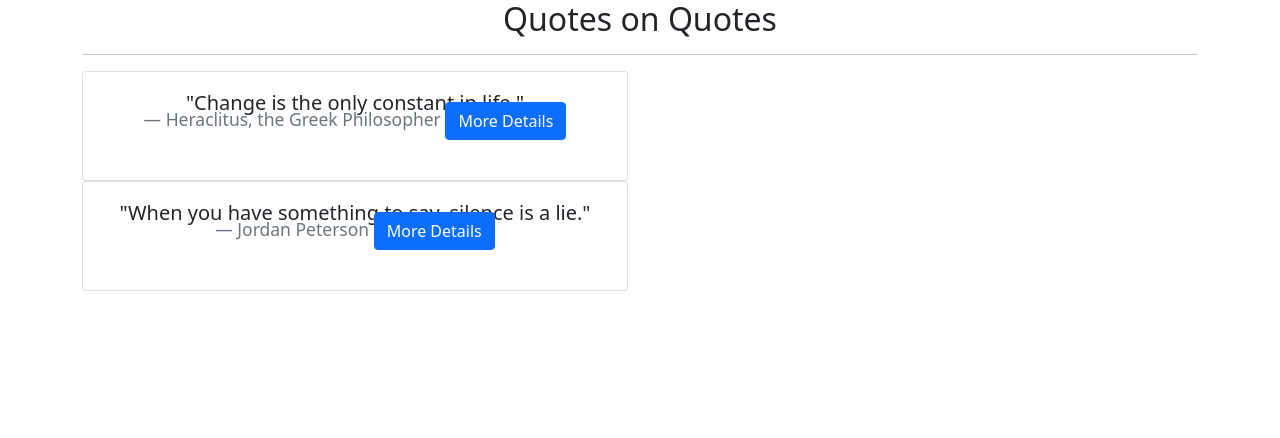
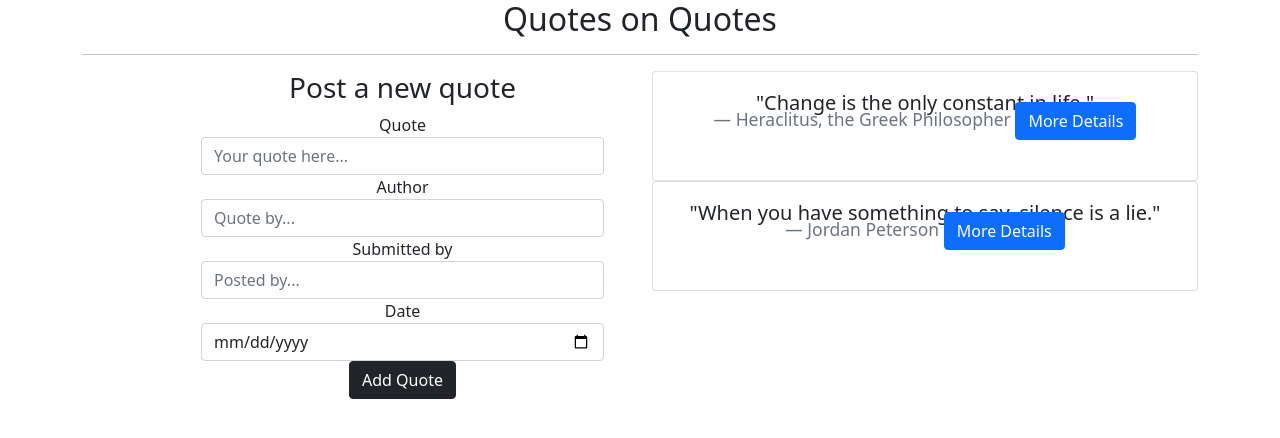
Before and after one commit to Edith-guru/quote, an Angular app: page / in a window 1280 px wide. Shown: the top 438 px of the page. Built offline with nearby package versions, Linux system fonts and the light colour scheme.

Commit message:
linked form to module, quote com

```diff
--- a/src/app/app.module.ts
+++ b/src/app/app.module.ts
@@ -1,5 +1,6 @@
 import { NgModule } from '@angular/core';
 import { BrowserModule } from '@angular/platform-browser';
+import { FormsModule } from '@angular/forms';
 
 import { AppRoutingModule } from './app-routing.module';
 import { AppComponent } from './app.component';
@@ -16,11 +17,12 @@
     QuoteDetailsComponent,
     HighlightDirective,
     TimeCountPipe,
-    QuoteInputFormComponent
+    QuoteInputFormComponent,
   ],
   imports: [
     BrowserModule,
-    AppRoutingModule
+    AppRoutingModule,
+    FormsModule
   ],
   providers: [],
   bootstrap: [AppComponent]
--- a/src/app/quote-input-form/quote-input-form.component.html
+++ b/src/app/quote-input-form/quote-input-form.component.html
@@ -1 +1,31 @@
-<p>quote-input-form works!</p>
+
+<div class="text-dark text-center container">
+    <h3>Post a new quote</h3>
+
+    <form #addForm='ngForm' (ngSubmit)='submitQuote();'>
+        <div class="form-group">
+            <label>Quote</label>
+            <input type="text" placeholder="Your quote here..." class="form-control" required [(ngModel)]="newQuote.text" id="text" name="text" #text='ngModel' required>
+            <small class="text-danger text-center" [class.d-none]='text.valid || text.untouched'>Quote is required</small>
+        </div>
+
+        <div class="form-group">
+            <label>Author</label>
+            <input type="text" placeholder="Quote by..." class="form-control" [(ngModel)]="newQuote.author" name="author" #author='ngModel' required>
+            <small class="text-danger text-center" [class.d-none]='author.valid || author.untouched'>Author is required</small>
+        </div>
+
+        <div class="form-group">
+            <label>Submitted by</label>
+            <input type="text" placeholder="Posted by..." class="form-control" [(ngModel)]="newQuote.submitName" name="submitName" #submitName='ngModel' required>
+            <small class="text-danger text-center" [class.d-none]='submitName.valid || submitName.untouched'>Name is required</small>
+        </div>
+
+        <div class="form-group">
+            <label>Date</label>
+            <input type="date" class="form-control" [(ngModel)]="newQuote.postDate" name="postDate" #postDate='ngModel' required>
+        </div>
+
+        <button class="btn btn-dark" type="submit">Add Quote</button>
+    </form>
+</div>
--- a/src/app/quote-input-form/quote-input-form.component.ts
+++ b/src/app/quote-input-form/quote-input-form.component.ts
@@ -1,4 +1,5 @@
-import { Component, OnInit } from '@angular/core';
+import { Component, OnInit, Output, EventEmitter } from '@angular/core';
+import { Quote } from '../quote';
 
 @Component({
   selector: 'app-quote-input-form',
@@ -7,6 +8,14 @@
 })
 export class QuoteInputFormComponent implements OnInit {
 
+  newQuote = new Quote (0,"","","",new Date());
+  @Output() addQuote = new EventEmitter<Quote>();
+
+  submitQuote(){
+    this.addQuote.emit(this.newQuote);
+  }
+
+
   constructor() { }
 
   ngOnInit(): void {
--- a/src/app/quotes/quotes.component.html
+++ b/src/app/quotes/quotes.component.html
@@ -2,6 +2,10 @@
   <h2 class="nav-brand text-center">Quotes on Quotes</h2>
     <hr>
       <div class="row">
+        <div class="offset-1 col-md-5">
+            <app-quote-input-form (addQuote)="addAQuote($event)"></app-quote-input-form>
+        </div>
+
           <div class="col-md-6">
               <div *ngFor='let quote of quotes; let i = index' class="card">
                   <div>
```
